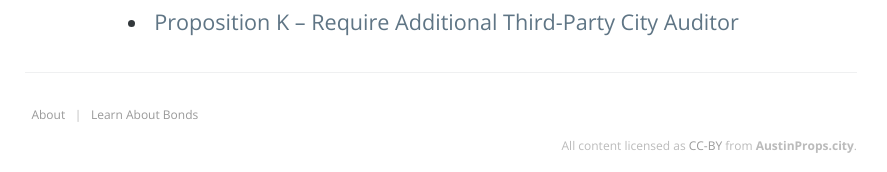
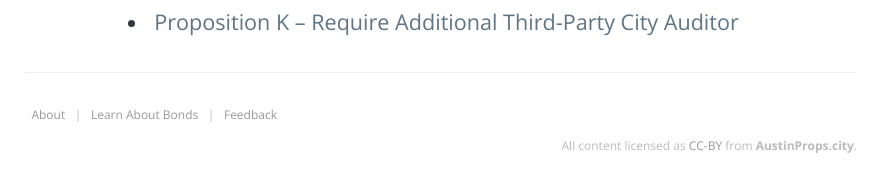
Before and after one commit to h3h/austinprops.city, a Jekyll site: the page built from index.html, in a window 1280 px wide. Shown: the part 817-989 px from the top of the page, without its empty margins (199-1086 px from the left). Built offline with Jekyll 4.4.1, drawn with Linux system fonts in a browser that asks for light colours; the list of posts is cut into pages by our own code.

Commit message:
Contribution Guide, Kinda
I didn't really want to super invite collaboration from randos, but
thought we should at least be open to, "Yo, do you even know how to
spell?" kinda help.

```diff
--- a/_includes/footer.html
+++ b/_includes/footer.html
@@ -2,6 +2,7 @@
   <ul>
     <li><a href="/about">About</a></li>
     <li><a href="/learn/municipal-bonds">Learn About Bonds</a></li>
+    <li><a href="https://github.com/h3h/austinprops.city">Feedback</a></li>
   </ul>
   <p>
     All content licensed as <a href="https://creativecommons.org/licenses/by/4.0/">CC-BY</a> from
```
Also changed, not shown: README.md.
